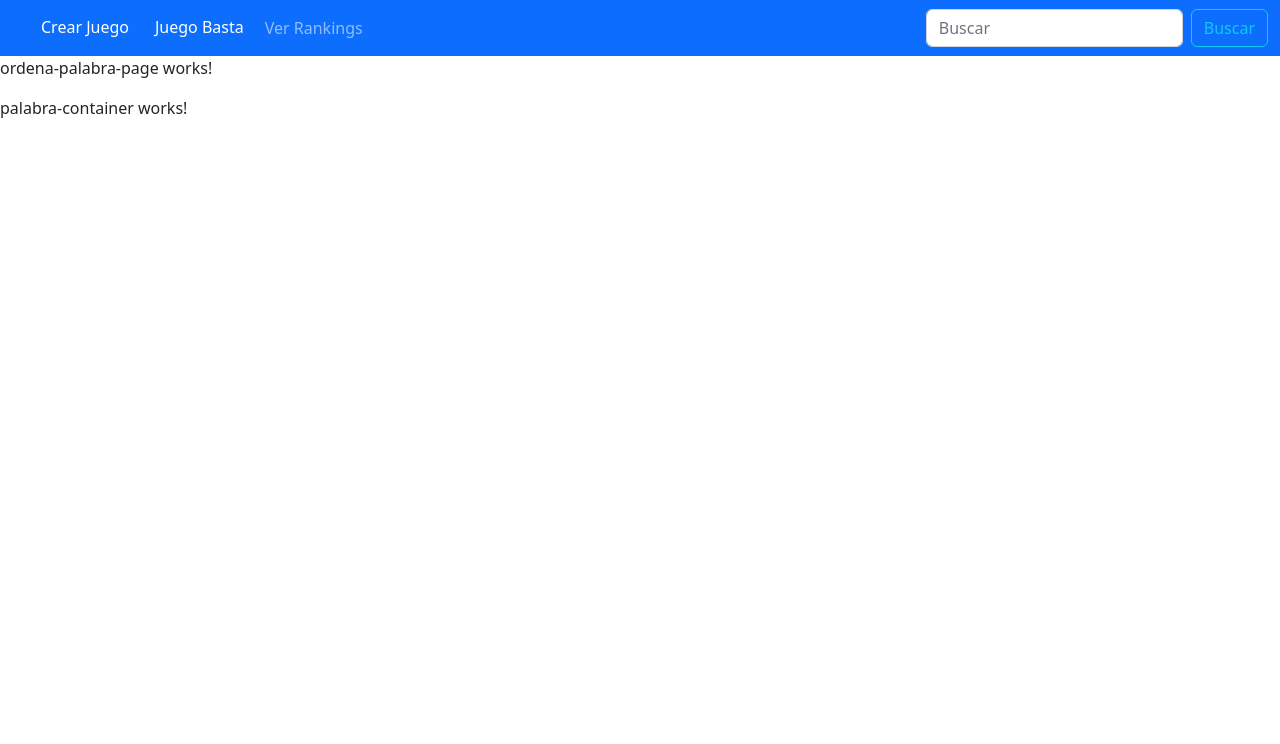
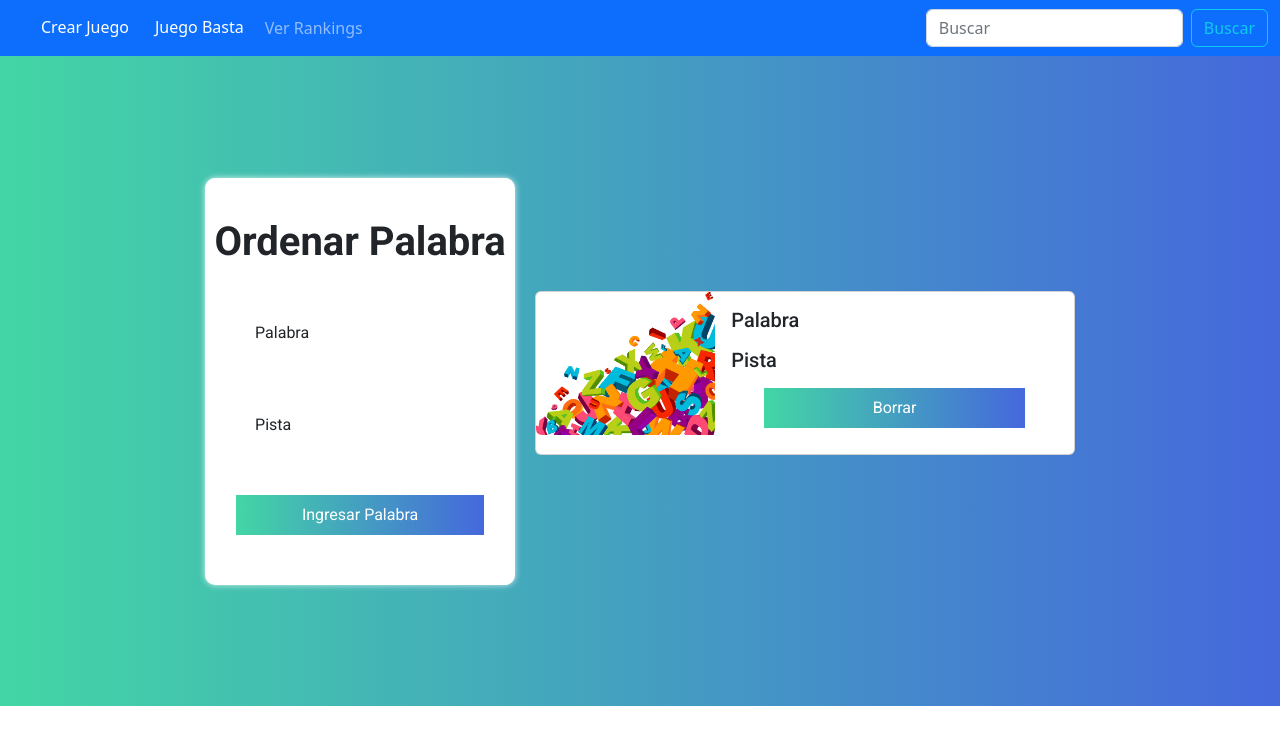
Before and after one commit to Caronte-Aqueronte/Proyecto2TEOFrontEnd, an Angular app: page /menu-docente/crear-ordena-palabra in a window 1280 px wide. Shown: the top 744 px of the page. Built offline with nearby package versions, Linux system fonts and the light colour scheme.

Commit message:
Cambios Ordena Palabra

```diff
--- a/src/app/menu-docente/juego-ordena-palabra/ordena-palabra-page/ordena-palabra-page.component.css
+++ b/src/app/menu-docente/juego-ordena-palabra/ordena-palabra-page/ordena-palabra-page.component.css
@@ -0,0 +1,115 @@
+:root {
+    --colorTextos: #49454567;
+}
+
+
+*,
+::before,
+::after {
+    margin: 0;
+    padding: 0;
+    box-sizing: border-box;
+}
+
+body {
+    font-family: 'Roboto';
+    background: #4568DC;
+    background: -webkit-linear-gradient(to right, #43d6a5, #4568DC);
+    background: linear-gradient(to right, #43d6a5, #4568DC);
+    height: 650px;
+    display: flex;
+    justify-content: center;
+    align-items: center;
+}
+
+h1 {
+    text-align: center;
+    font-weight: 700;
+}
+
+form {
+    background: #fff;
+    padding: 40px 0;
+    box-shadow: 0 0 6px 0 rgba(255, 255, 255, 0.8);
+    border-radius: 10px;
+}
+
+.form {
+    width: 100%;
+    margin: auto;
+}
+
+form .grupo {
+    position: relative;
+    margin: 45px;
+}
+
+input {
+    background: none;
+    color: #c6c6c6;
+    font-size: 18px;
+    padding: 10px 10px 10px 5px;
+    display: block;
+    width: 100%;
+    border: none;
+    border-bottom: 1px solid var(--colorTextos);
+}
+
+input:focus {
+    outline: none;
+    color: #5e5d5d;
+}
+
+label {
+    color: var(--colorTextos);
+    font-size: 16px;
+    position: absolute;
+    left: 5px;
+    top: 10px;
+    transition: 0.5s ease all;
+    pointer-events: none;
+}
+
+input:focus~label,
+input:valid~label {
+    top: -14px;
+    font-size: 12px;
+    color: #2196f3;
+}
+
+.barra {
+    position: relative;
+    display: block;
+    width: 100%;
+}
+
+.barra::before {
+    content: "";
+    height: 2px;
+    width: 0%;
+    bottom: 0;
+    position: absolute;
+    background: linear-gradient(to right, #43d6a5, #4568DC);
+    transition: 0.3s ease width;
+    left: 0;
+}
+
+input:focus~.barra::before {
+    width: 100%;
+}
+
+
+button {
+    font-family: 'roboto';
+    background: #4568DC;
+    background: -webkit-linear-gradient(to right, #43d6a5, #4568DC);
+    background: linear-gradient(to right, #43d6a5, #4568DC);
+    border: none;
+    display: block;
+    width: 80%;
+    margin: 10px auto;
+    color: #fff;
+    height: 40px;
+    font-size: 16px;
+    cursor: pointer;
+}
--- a/src/app/menu-docente/juego-ordena-palabra/ordena-palabra-page/ordena-palabra-page.component.html
+++ b/src/app/menu-docente/juego-ordena-palabra/ordena-palabra-page/ordena-palabra-page.component.html
@@ -1,3 +1,40 @@
-<p>ordena-palabra-page works!</p>
+<!DOCTYPE html>
+<html lang="es">
+  <head>
+    <meta charset="UTF-8" />
+    <meta name="viewport" content="width=device-width, initial-scale=1.0" />
+    <title>Ordenar Palabra</title>
+    <link rel="stylesheet" href="ordena-palabra-page.component.css" />
+    <link
+      href="https://fonts.googleapis.com/css?family=Roboto:300,400,500,700&display=swap"
+      rel="stylesheet"
+    />
+  </head>
+  <body>
+    <form action="" method="POST" id="form">
+      <div class="form">
+        <h1>Ordenar Palabra</h1>
+        <div class="grupo">
+          <input type="text" name="" id="palabra" required /><span
+            class="barra"
+          ></span>
+          <label for="">Palabra</label>
+        </div>
+        <div class="grupo">
+          <input type="text" name="" id="pista" required /><span
+            class="barra"
+          ></span>
+          <label for="">Pista</label>
+        </div>
 
-<app-palabra-container></app-palabra-container>
+        <button type="submit">Ingresar Palabra</button>
+      </div>
+    </form>
+    <!-- Estapacio entre el container de ordenar palabra y palabra container -->
+    &nbsp;
+    &nbsp;
+    &nbsp;
+    <!---Agrego componente de palabra container -->
+    <app-palabra-container></app-palabra-container>
+  </body>
+</html>
--- a/src/app/menu-docente/juego-ordena-palabra/palabra-container/palabra-container.component.css
+++ b/src/app/menu-docente/juego-ordena-palabra/palabra-container/palabra-container.component.css
@@ -0,0 +1,17 @@
+button {
+    font-family: 'roboto';
+    background: #4568DC;
+    /* fallback for old browsers */
+    background: -webkit-linear-gradient(to right, #43d6a5, #4568DC);
+    /* Chrome 10-25, Safari 5.1-6 */
+    background: linear-gradient(to right, #43d6a5, #4568DC);
+    /* W3C, IE 10+/ Edge, Firefox 16+, Chrome 26+, Opera 12+, Safari 7+ */
+    border: none;
+    display: block;
+    width: 80%;
+    margin: 10px auto;
+    color: #fff;
+    height: 40px;
+    font-size: 16px;
+    cursor: pointer;
+}
--- a/src/app/menu-docente/juego-ordena-palabra/palabra-container/palabra-container.component.html
+++ b/src/app/menu-docente/juego-ordena-palabra/palabra-container/palabra-container.component.html
@@ -1 +1,22 @@
-<p>palabra-container works!</p>
+<div class="card mb-3" style="max-width: 540px">
+    <link rel="stylesheet" href="palabra-container.component.css" />
+  <div class="row g-0">
+    <div class="col-md-4">
+      <img src="../../../../assets/img/kisspng-letter-english-alphabet-child-wallpaper-alphabet-5ab900a58693c5.7033036215220737655512.png" class="img-fluid rounded-start" alt="..." />
+    </div>
+    <div class="col-md-8">
+      <div class="card-body">
+        <h5 class="card-title">Palabra</h5>
+        <p class="card-text">
+
+            <h5 class="card-title">Pista</h5>
+            <p class="card-text">
+
+        </p>
+        <p class="card-text">
+           <button type="submit">Borrar</button>
+        </p>
+      </div>
+    </div>
+  </div>
+</div>
```
Also changed, not shown: src/assets/img/kisspng-letter-english-alphabet-child-wallpaper-alphabet-5ab900a58693c5.7033036215220737655512.png (added).
